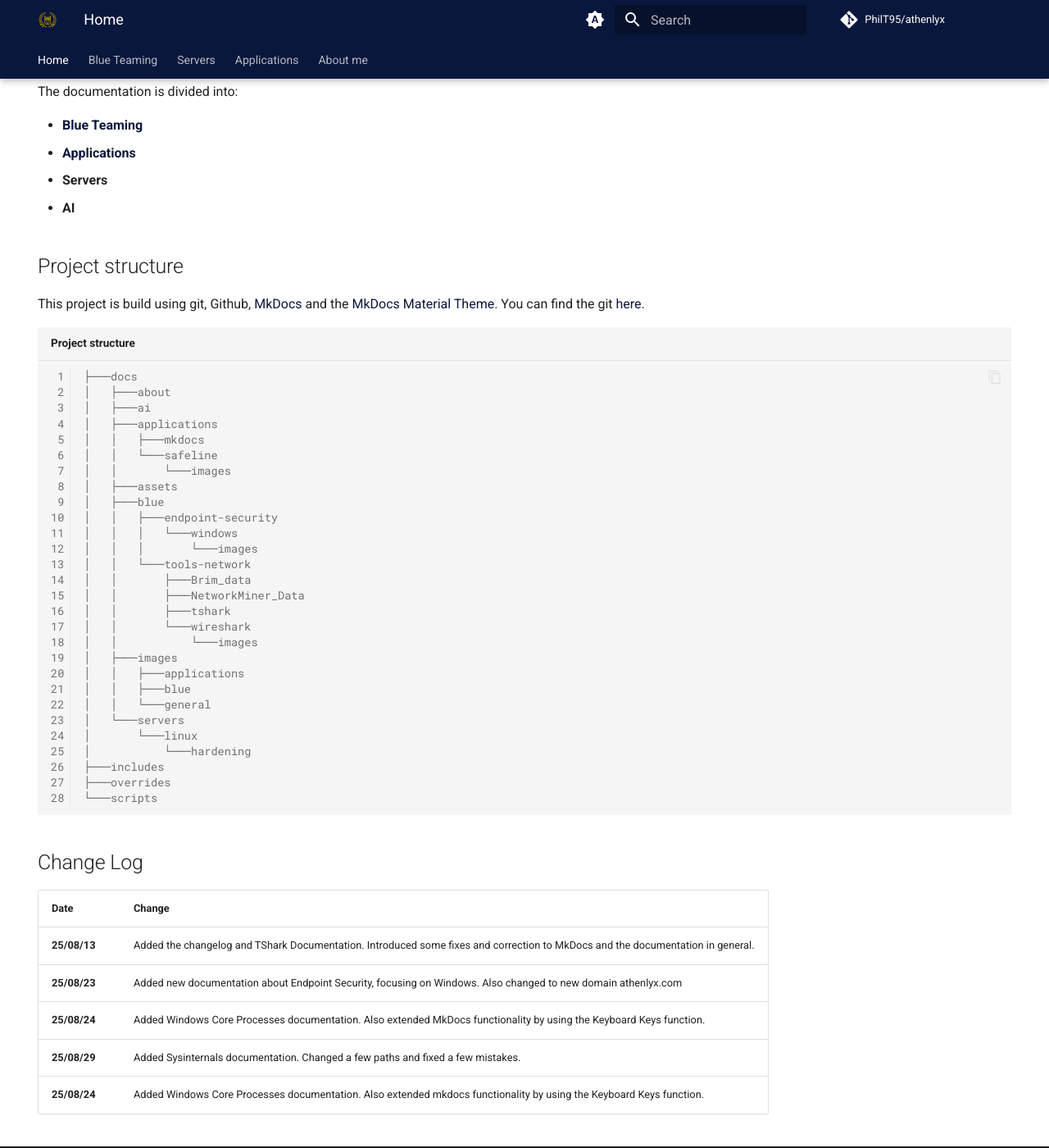
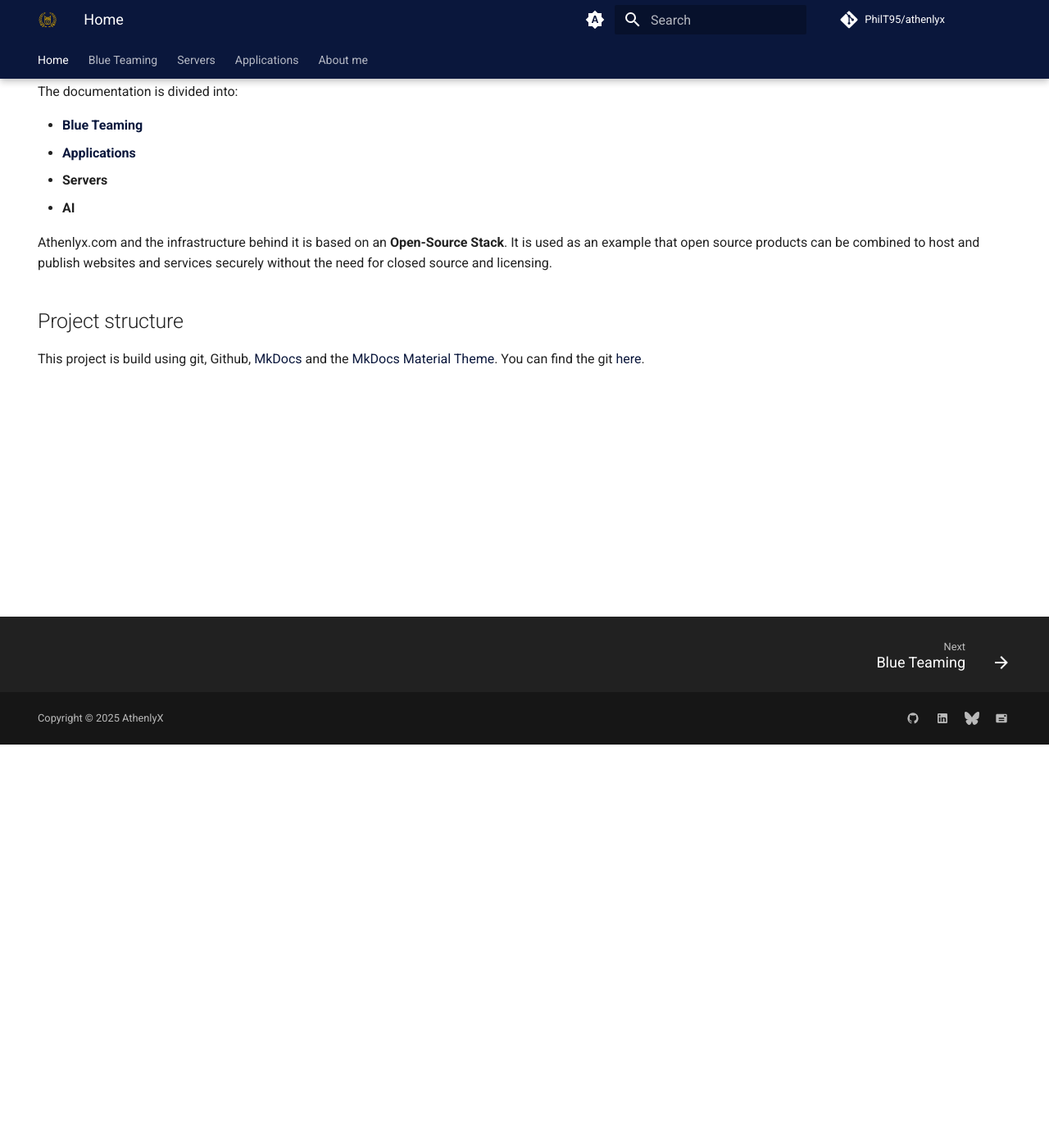
Before and after one commit to PhilT95/athenlyx, an MkDocs documentation site: the page built from docs/index.md, in a window 1280 px wide and 1400 px high, scrolled down 492 px. Shown: the whole window at 82% size. Built offline with MkDocs 1.6.1 and Material for MkDocs 9.7.7, drawn with Linux system fonts in a browser that asks for light colours; plug-ins that fetch from the network failed and are left out; comment, search, counter and statistics services are not loaded.

Commit message:
Changed project structure and added a dedicated Changelog

````diff
--- a/docs/index.md
+++ b/docs/index.md
@@ -22,48 +22,9 @@ The documentation is divided into:
 - **AI**
 
 
+Athenlyx.com and the infrastructure behind it is based on an **Open-Source Stack**. It is used as an example that open source products can be combined to host and publish websites and services securely without the need for closed source and licensing.
+
+
 ## Project structure
 This project is build using git, Github, [MkDocs](applications/mkdocs/mkdocs_setup.md) and the [MkDocs Material Theme](https://squidfunk.github.io/mkdocs-material/).
 You can find the git [here](https://github.com/PhilT95/docs).
-
-
-```console title="Project structure"
-├───docs
-│   ├───about
-│   ├───ai
-│   ├───applications
-│   │   ├───mkdocs
-│   │   └───safeline
-│   │       └───images
-│   ├───assets
-│   ├───blue
-│   │   ├───endpoint-security
-│   │   │   └───windows
-│   │   │       └───images
-│   │   └───tools-network
-│   │       ├───Brim_data
-│   │       ├───NetworkMiner_Data
-│   │       ├───tshark
-│   │       └───wireshark
-│   │           └───images
-│   ├───images
-│   │   ├───applications
-│   │   ├───blue
-│   │   └───general
-│   └───servers
-│       └───linux
-│           └───hardening
-├───includes
-├───overrides
-└───scripts
-```
-
-## Change Log
-
-|Date|Change|
-|:---|:-----|
-|**25/08/13**|Added the changelog and TShark Documentation. Introduced some fixes and correction to MkDocs and the documentation in general.|
-|**25/08/23**|Added new documentation about Endpoint Security, focusing on Windows. Also changed to new domain athenlyx.com|
-|**25/08/24**|Added Windows Core Processes documentation. Also extended MkDocs functionality by using the Keyboard Keys function.|
-|**25/08/29**|Added Sysinternals documentation. Changed a few paths and fixed a few mistakes.|
-|**25/08/24**|Added Windows Core Processes documentation. Also extended mkdocs functionality by using the Keyboard Keys function.|
--- a/docs/robots.txt
+++ b/docs/robots.txt
@@ -16,4 +16,4 @@ User-agent: DuckDuckBot
 Disallow:
 User-agent: *
 Disallow: /
-Sitemap: https://docs.ohana-cloud.com/sitemap.xml
+Sitemap: https://athenlyx.com/sitemap.xml
````
Also changed, not shown: CHANGELOG.md (added, +9 -0 lines), README.md (+6 -44 lines), docs/applications/mkdocs/index.md (+1 -1 lines), docs/applications/mkdocs/mkdocs_setup.md (+1 -1 lines), docs/applications/safeline/safeline.md (+2 -0 lines), docs/applications/safeline/images/safeline_banner.png (added).
